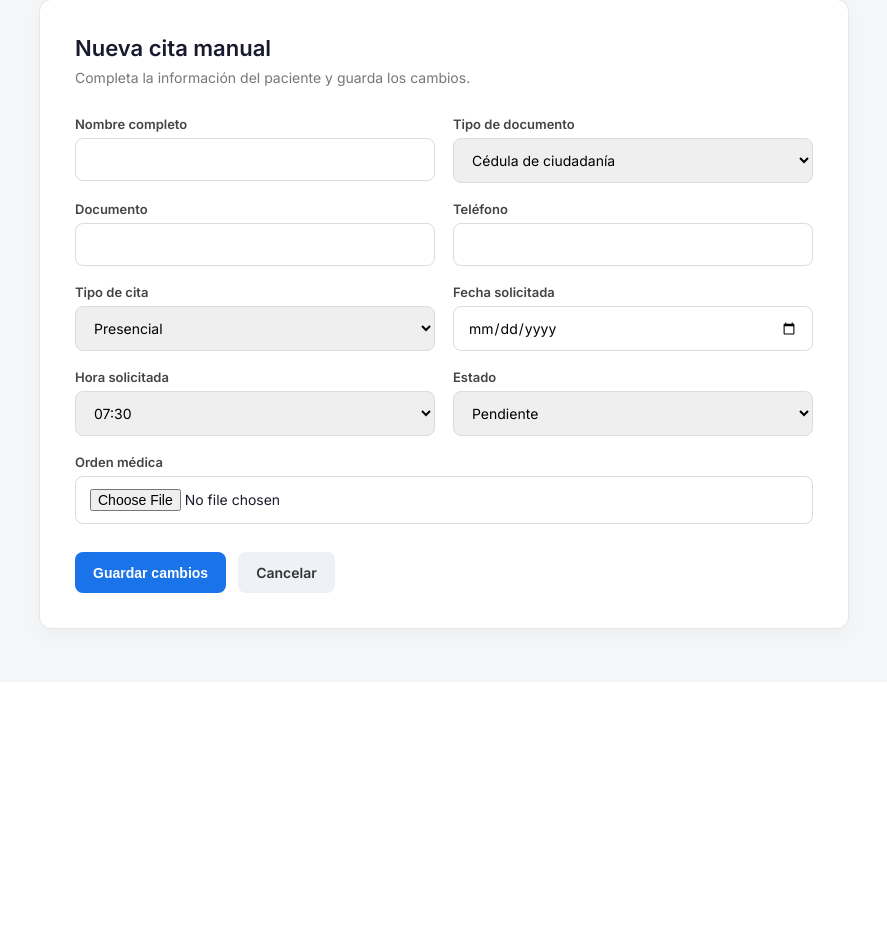
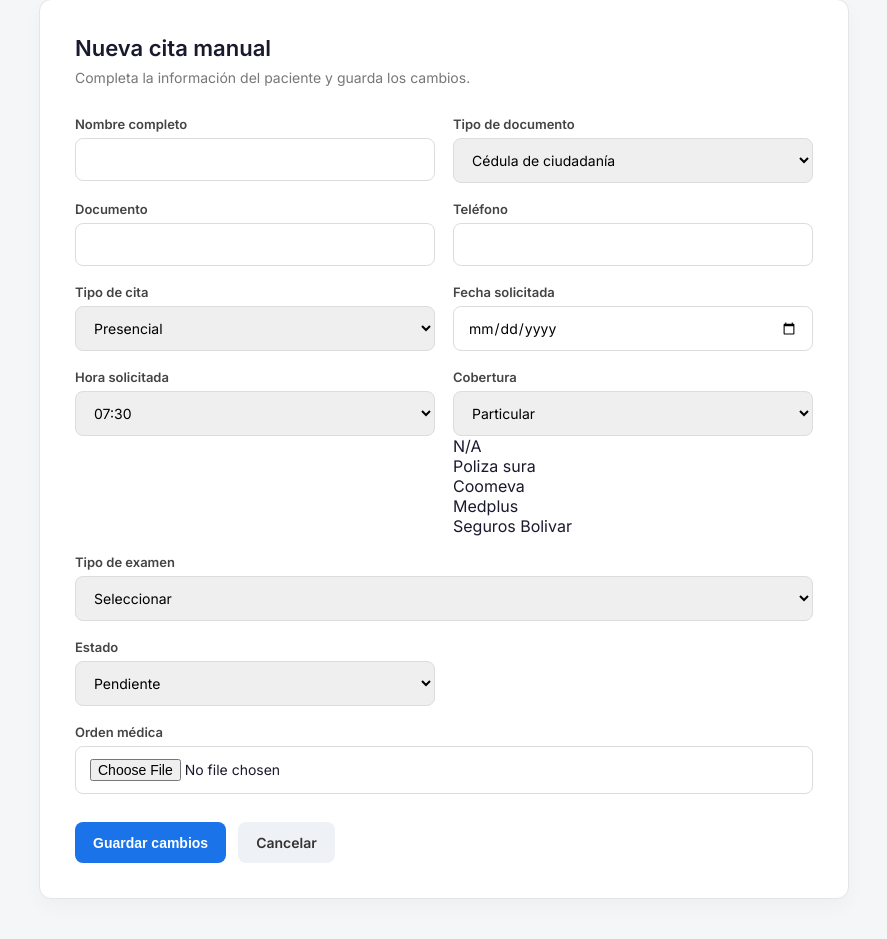
Before and after one commit to SistemasCIB/python, a Flask app: page /asesor/nueva in a window 1280 px wide. Shown: the part 118-1057 px from the top of the page, without its empty margins (196-1083 px from the left). Before the commit the page ends 762 px from the top, so only its background shows below. Run offline with Flask 3, Linux system fonts and the light colour scheme; the visitor is signed in with stand-in values (Sample User, id 1).

Commit message:
ACTUALIZA FORM CITA

```diff
--- a/templates/form_cita.html
+++ b/templates/form_cita.html
@@ -252,7 +252,80 @@ textarea{
                         {% endfor %}
                     </select>
                 </div>
+                <div>
+                    <label>Cobertura</label>
+                    <select name="cobertura" required>
+                        <option value="particular"
+                        {% if cita and cita.cobertura == 'particular' %}selected{% endif %}>
+                        Particular
+                        </option>
 
+                        <option value="poliza"
+                        {% if cita and cita.cobertura == 'poliza' %}selected{% endif %}>
+                        Póliza
+                        </option>
+                </div>
+                <div>
+                    <label>Póliza / Aseguradora</label>
+                    <select name = "aseguradora">
+                        <option value="" {% if cita and not cita.aseguradora %}selected{% endif %}>N/A</option>
+                        <option value="sura" {% if cita and cita.aseguradora == 'Poliza sura' %}selected{% endif %}>Poliza sura</option>
+                        <option value="Coomeva" {% if cita and cita.aseguradora == 'Coomeva' %}selected{% endif %}>Coomeva</option>
+                        <option value="Medplus" {% if cita and cita.aseguradora == 'Medplus' %}selected{% endif %}>Medplus</option>
+                        <option value="Seguros Bolivar" {% if cita and cita.aseguradora == 'Seguros Bolivar' %}selected{% endif %}>Seguros Bolivar</option>
+
+                </div>
+                <div class="full">
+                  <label>Tipo de examen</label>
+                  <select name="tipo_examen">
+                     <option value="">Seleccionar</option>
+
+                     <option value="Directo hongos"
+                     {% if cita and cita.tipo_examen == 'Directo hongos' %}selected{% endif %}>
+                     Directo hongos
+                     </option>
+
+                     <option value="Hongos + Cultivo"
+                     {% if cita and cita.tipo_examen == 'Hongos + Cultivo' %}selected{% endif %}>
+                     Hongos + Cultivo
+                     </option>
+
+                     <option value="Galactomanan"
+                     {% if cita and cita.tipo_examen == 'Galactomanan' %}selected{% endif %}>
+                     Galactomanan
+                     </option>
+
+                     <option value="Cryptococcus"
+                     {% if cita and cita.tipo_examen == 'Cryptococcus' %}selected{% endif %}>
+                     Cryptococcus
+                     </option>
+
+                     <option value="Serologia hongos"
+                     {% if cita and cita.tipo_examen == 'Serologia hongos' %}selected{% endif %}>
+                     Serologia hongos
+                     </option>
+
+                     <option value="Serologia endemicos"
+                     {% if cita and cita.tipo_examen == 'Serologia endemicos' %}selected{% endif %}>
+                     Serologia endemicos
+                     </option>
+
+                     <option value="IGRAs"
+                     {% if cita and cita.tipo_examen == 'IGRAs' %}selected{% endif %}>
+                     IGRAs
+                     </option>
+
+                     <option value="Tuberculina PPD"
+                     {% if cita and cita.tipo_examen == 'Tuberculina PPD' %}selected{% endif %}>
+                     Tuberculina PPD
+                     </option>
+
+                     <option value="Otro examen"
+                     {% if cita and cita.tipo_examen == 'Otro examen' %}selected{% endif %}>
+                     Otro examen
+                     </option>
+                 </select>
+              </div>
 
 
                 <div>
```
